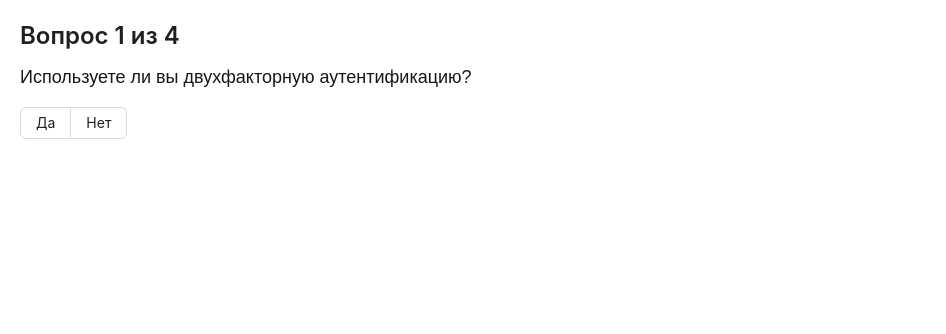
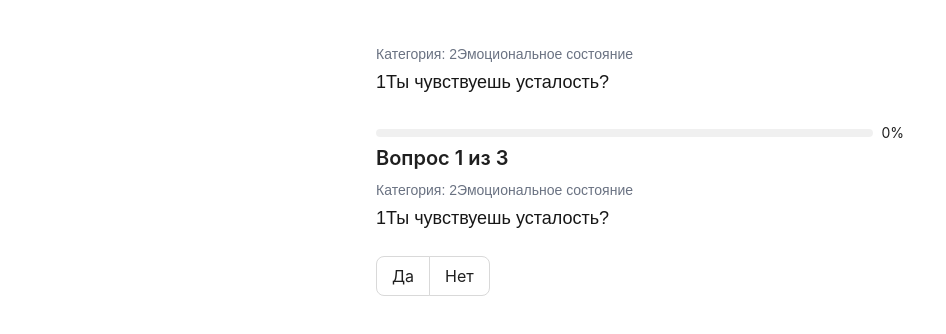
Before and after one commit to Koyd1/tsi-indiv, a Next.js app: page /survey in a window 1280 px wide. Shown: the top 334 px of the page, without its empty margins (0-946 px from the left). Built offline with nearby package versions, Linux system fonts and the light colour scheme.

Commit message:
Добавил опросник(нужно дополднить) и страницу финальных результатов

```diff
--- a/data/survey.js
+++ b/data/survey.js
@@ -1,6 +1,17 @@
 export const surveyData = [
-  { id: 1, question: 'Используете ли вы двухфакторную аутентификацию?' },
-  { id: 2, question: 'Удовлетворены ли вы текущей системой безопасности?' },
-  { id: 3, question: 'Часто ли вы меняете пароли?' },
-  { id: 4, question: 'Знаете ли вы о новых угрозах безопасности?' },
+  {
+    id: 1,
+    question: '1Ты чувствуешь усталость?',
+    category: '2Эмоциональное состояние',
+  },
+  {
+    id: 2,
+    question: '3Ты чувствуешь усталость?',
+    category: '4Эмоциональное состояние',
+  },
+  {
+    id: 3,
+    question: '5Ты чувствуешь усталость?',
+    category: '6Эмоциональное состояние',
+  },
 ];
--- /dev/null
+++ b/src/app/results/page.jsx
@@ -0,0 +1,25 @@
+'use client';
+
+import '@ant-design/v5-patch-for-react-19';
+import { useEffect, useState } from 'react';
+import { Typography } from 'antd';
+
+const { Title } = Typography;
+
+export default function ResultsPage() {
+  const [answers, setAnswers] = useState({});
+
+  useEffect(() => {
+    const saved = JSON.parse(localStorage.getItem('answers'));
+    setAnswers(saved || {});
+  }, []);
+
+  return (
+    <div className="max-w-xl mx-auto p-6">
+      <Title level={2}>Результаты</Title>
+      <pre className="bg-gray-100 p-4 rounded mt-4 text-sm">
+        {JSON.stringify(answers, null, 2)}
+      </pre>
+    </div>
+  );
+}
--- a/src/app/survey/page.jsx
+++ b/src/app/survey/page.jsx
@@ -1,7 +1,9 @@
 'use client';
 
+import '@ant-design/v5-patch-for-react-19';
 import { useEffect, useState } from 'react';
-import { Radio, Typography } from 'antd';
+import { useRouter } from 'next/navigation';
+import { Radio, Progress, Typography } from 'antd';
 
 const { Title } = Typography;
 
@@ -9,50 +11,69 @@ export default function SurveyForm() {
   const [questions, setQuestions] = useState([]);
   const [currentIndex, setCurrentIndex] = useState(0);
   const [answers, setAnswers] = useState({});
+  const router = useRouter();
+  const total = questions.length;
+  const progress = total > 0 ? Math.round((currentIndex / total) * 100) : 0;
+
+  const current = questions[currentIndex];
 
   useEffect(() => {
-    const loadQuestions = async () => {
+    const savedAnswers = JSON.parse(localStorage.getItem('answers')) || {};
+    const savedIndex = parseInt(localStorage.getItem('currentIndex')) || 0;
+
+    setAnswers(savedAnswers);
+    setCurrentIndex(savedIndex);
+
+    const fetchQuestions = async () => {
       const response = await fetch('/api/survey');
       const data = await response.json();
       setQuestions(data);
     };
 
-    loadQuestions();
+    fetchQuestions();
   }, []);
 
+  useEffect(() => {
+    localStorage.setItem('answers', JSON.stringify(answers));
+    localStorage.setItem('currentIndex', currentIndex.toString());
+
+    // Редирект на /results, когда опрос завершён
+    if (questions.length > 0 && currentIndex >= questions.length) {
+      router.push('/results');
+    }
+  }, [answers, currentIndex, questions.length, router]);
+
   const handleAnswer = (questionId, value) => {
-    setAnswers((prev) => ({ ...prev, [questionId]: value }));
-
-    // Переход к следующему вопросу после небольшой паузы (для UX)
+    const updatedAnswers = { ...answers, [questionId]: value };
+    setAnswers(updatedAnswers);
     setTimeout(() => {
       setCurrentIndex((prev) => prev + 1);
     }, 300);
   };
 
-  if (currentIndex >= questions.length) {
-    return (
-      <div>
-        <Title level={2}>Спасибо за прохождение опроса!</Title>
-        <pre>{JSON.stringify(answers, null, 2)}</pre>
-      </div>
-    );
-  }
-
-  const currentQuestion = questions[currentIndex];
+  if (!current) return null;
 
   return (
-    <div>
-      <Title level={3}>
-        Вопрос {currentIndex + 1} из {questions.length}
+    <div className="max-w-xl mx-auto p-6">
+      <p className="text-sm text-gray-500 mb-1">
+        Категория: {current.category}
+      </p>
+      <p className="text-lg font-medium mb-6">{current.question}</p>
+
+      <Progress percent={progress} showInfo className="mb-6" />
+      <Title level={4} className="!mb-2">
+        Вопрос {currentIndex + 1} из {total}
       </Title>
-
-      <p style={{ fontSize: '18px', marginBottom: '16px' }}>
-        {currentQuestion.question}
+      <p className="text-sm text-gray-500 mb-1">
+        Категория: {current.category}
       </p>
+      <p className="text-lg font-medium mb-6">{current.question}</p>
 
       <Radio.Group
-        onChange={(e) => handleAnswer(currentQuestion.id, e.target.value)}
-        value={answers[currentQuestion.id]}
+        onChange={(e) => handleAnswer(current.id, e.target.value)}
+        value={answers[current.id]}
+        size="large"
+        buttonStyle="solid"
       >
         <Radio.Button value="yes">Да</Radio.Button>
         <Radio.Button value="no">Нет</Radio.Button>
```
